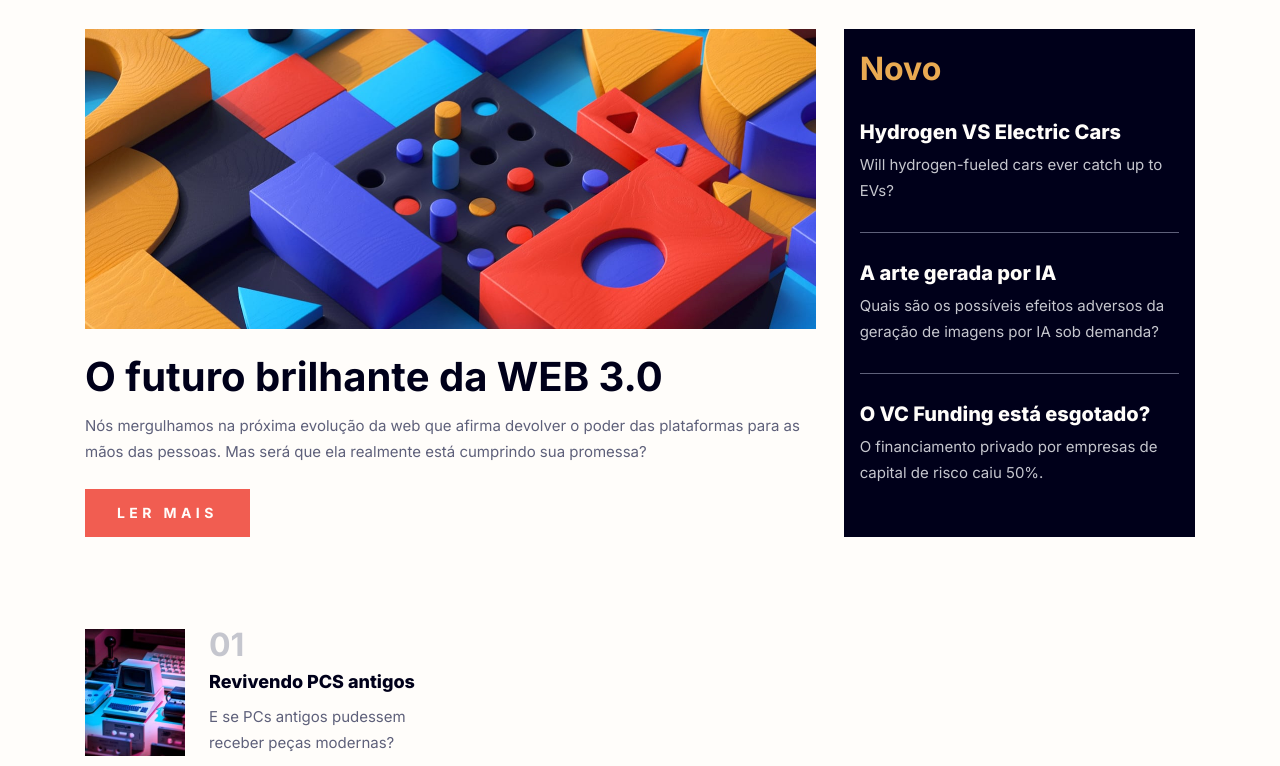
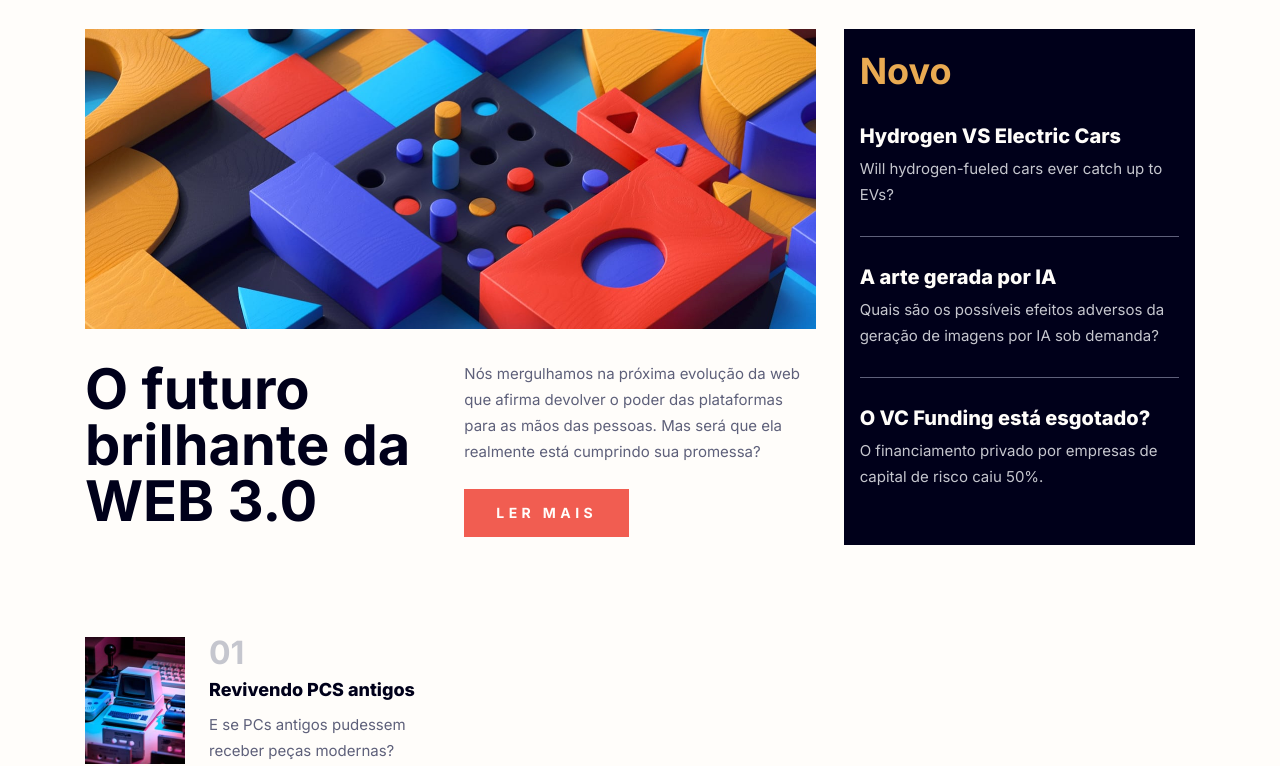
Before and after one commit to Emilio133752/projectNoticias, a plain HTML site: page index.html in a window 1280 px wide. Shown: the part 65-831 px from the top of the page. Drawn offline with Linux system fonts and the light colour scheme.

Commit message:
finalização da reponsividade para o desktop

```diff
--- a/index.html
+++ b/index.html
@@ -41,8 +41,10 @@
                 <img src="./assets/images/image-web-3-mobile.jpg alt="iconbe de puzzle colorido">
             </picture>
             <h1>O futuro brilhante da WEB 3.0</h1>
-            <p>Nós mergulhamos na próxima evolução da web que afirma devolver o poder das plataformas para as mãos das pessoas. Mas será que ela realmente está cumprindo sua promessa?</p>
-            <button>Ler Mais</button>
+            <div>
+                <p>Nós mergulhamos na próxima evolução da web que afirma devolver o poder das plataformas para as mãos das pessoas. Mas será que ela realmente está cumprindo sua promessa?</p>
+                <button>Ler Mais</button>
+            </div>
         </section>
         <section class="segunda-secao">
              <h2>Novo</h2>
--- a/style.css
+++ b/style.css
@@ -192,7 +192,27 @@ main{
 
     .primeira-secao{
         grid-column: 1 / 3;
+        display: grid;
+        grid-template-columns: 1fr 1fr;
+        gap: 1.75rem;
     }
+
+    .primeira-secao picture{
+        grid-column: 1 / 3;
+    }
+
+    .primeira-secao img{
+        margin: 0;
+    }
+
+    .primeira-secao h1{
+        font-size: 3.5rem;
+    }
+
+    .segunda-secao h2{
+        font-size:2.25rem
+    }
+
 
     header > button{
         display: none;
```
